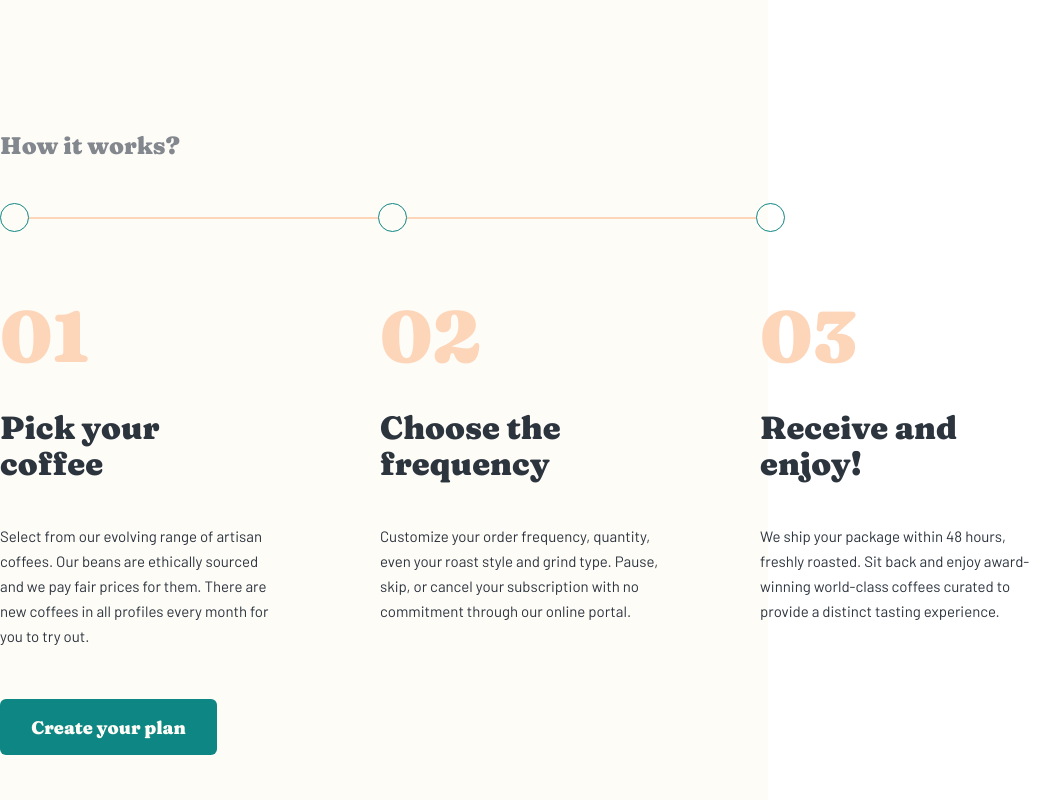
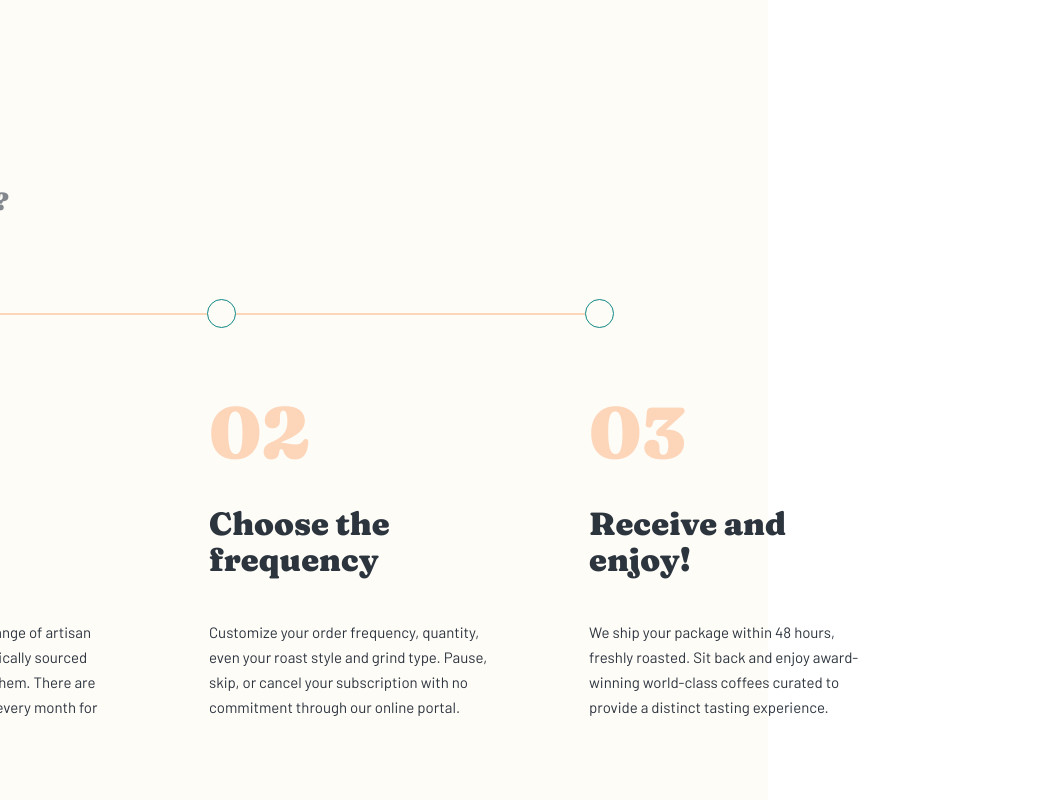
Before and after one commit to danielopq/Coffeeroasters, a React (Vite) app: page / in a window 768 px wide. Shown: the part 2720-3520 px from the top of the page, 1045 px wide, since content can reach past the window. Built offline with nearby package versions, Linux system fonts and the light colour scheme.

Commit message:
Home.css - desktop version modified

```diff
--- a/src/components/home/Home.tsx
+++ b/src/components/home/Home.tsx
@@ -25,12 +25,14 @@ const Home: React.FC = () => {
 
     return (
         <main id="home">
-            <HomeHeader handleClick={()=> handleClick('/subscribe')}/>
-            <HomeCollection/>
-            <HomeWhyChooseUs/>
-            <h4>How it works?</h4>
-            <PlanSteps fontColor='dark'/>
-            <MainButton value={'Create your plan'} handleClick={()=> handleClick('/subscribe')}/>
+            <HomeHeader handleClick={() => handleClick('/subscribe')} />
+            <HomeCollection />
+            <HomeWhyChooseUs />
+            <div id="homeHowItWorks">
+                <h4>How it works?</h4>
+                <PlanSteps fontColor='dark' />
+                <MainButton value={'Create your plan'} handleClick={() => handleClick('/subscribe')} />
+            </div>
             <Footer />
         </main>
     )
--- a/src/components/home/home.css
+++ b/src/components/home/home.css
@@ -1,32 +1,41 @@
-#home>h4 {
-    margin: 200px 0px 0px 85px;
-    color: var(--grey);
-    align-self: flex-start;
+#homeHowItWorks{
+    width: 1280px;
+    height: auto;
+    padding-left: 85px;
+    margin: 200px 0px;
 }
 
-#home div[class='planSteps'] {
-    margin: 80px 0px 0px 85px;
-    align-self: flex-start;
+#homeHowItWorks h4 {
+    color: var(--grey);
 }
 
-#home>button {
-    align-self: flex-start;
-    margin: 80px 0px 200px 85px;
+#homeHowItWorks div[class='planSteps'] {
+    margin-top: 80px;
+}
+
+#homeHowItWorks button {
+    margin-top: 80px;
 }
 
 /*############################## TABLET VERSION ##############################*/
 
 @media (min-width: 768px) and (max-width: 1024px) {
-    #home>h4 {
-        margin: 144px 0px 0px 0px;
+    #homeHowItWorks{
+        width: 1280px;
+        height: auto;
+        padding-left: 85px;
+        margin: 200px 0px;
     }
 
-    #home div[class='planSteps'] {
-        margin: 40px 0px 0px 0px;
+    #homeHowItWorks h4 {
+        color: var(--grey);
     }
 
-    #home>button {
-        align-self: flex-start;
-        margin: 44px 0px 144px 0px;
+    #homeHowItWorks div[class='planSteps'] {
+        margin-top: 80px;
+    }
+
+    #homeHowItWorks button {
+        margin-top: 80px;
     }
 }
```
